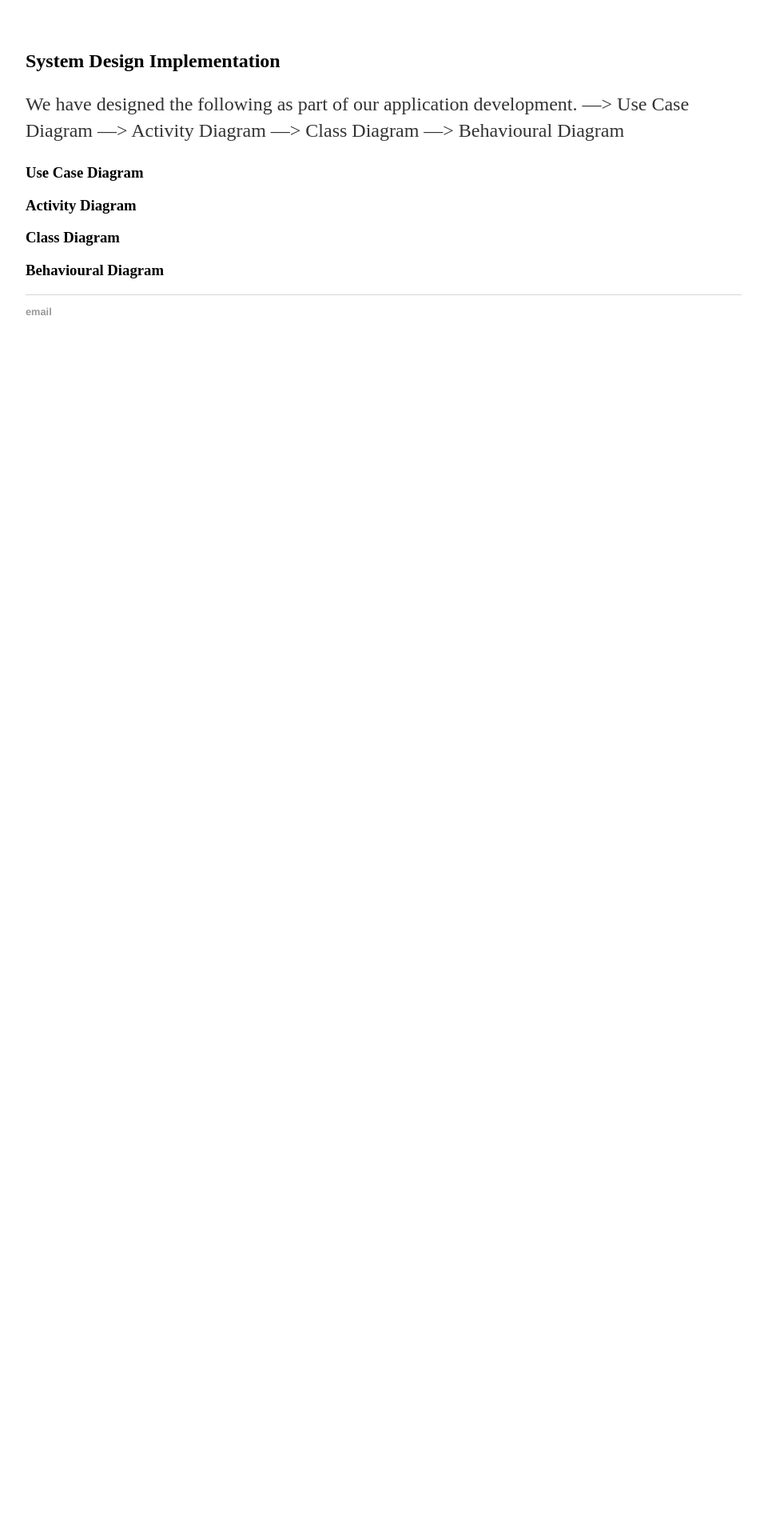
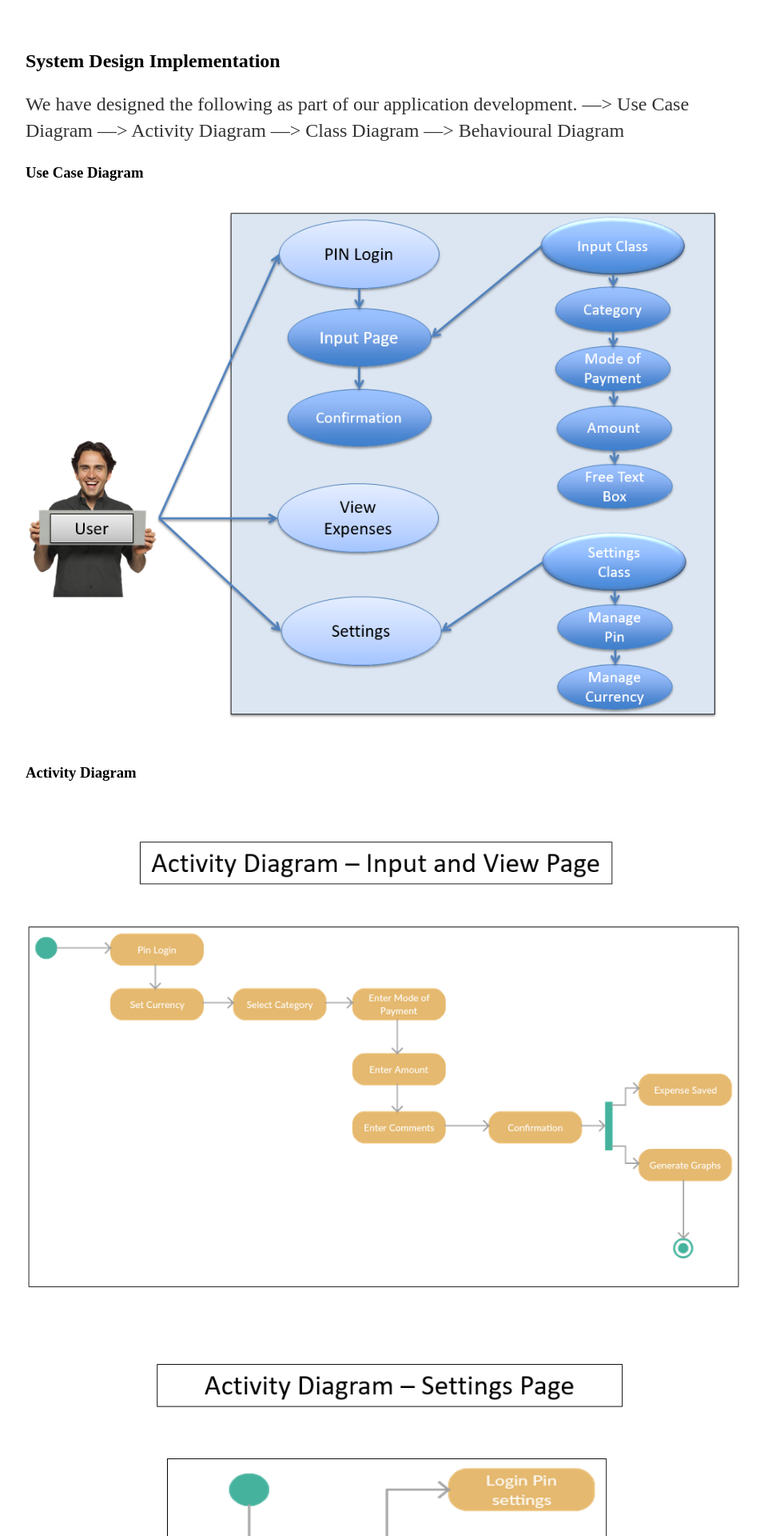
Before and after one commit to DBSE-teaching/isee2019-Sky-Net, a Jekyll site: the page built from docs/_posts/2018-04-03-ISEE-2019-initial-post.md, in a window 1280 px wide. Shown: the part 1706-3626 px from the top of the page at 80% size, without its empty margins (160-1116 px from the left). Built offline with Jekyll 4.4.1, drawn with Linux system fonts in a browser that asks for light colours; before the commit the page ends 2163 px from its top, so only the background shows below that.

Commit message:
Update 2018-04-03-ISEE-2019-initial-post.md

```diff
--- a/docs/_posts/2018-04-03-ISEE-2019-initial-post.md
+++ b/docs/_posts/2018-04-03-ISEE-2019-initial-post.md
@@ -36,8 +36,18 @@
 
 ### Use Case Diagram
 
+![Deadline image]({{site.baseurl}}/images/Usecase.png "User Stories"){:height="50%" width="100%"}
+
 ### Activity Diagram
+
+![Deadline image]({{site.baseurl}}/images/Activitydiagram1.png "User Stories"){:height="50%" width="100%"}
+
+![Deadline image]({{site.baseurl}}/images/Activitydiagram2.png "User Stories"){:height="50%" width="100%"}
 
 ### Class Diagram
 
+![Deadline image]({{site.baseurl}}/images/Classdiagram.png "User Stories"){:height="50%" width="100%"}
+
 ### Behavioural Diagram
+
+![Deadline image]({{site.baseurl}}/images/Behaviouraldiagram.png "User Stories"){:height="50%" width="100%"}
```
